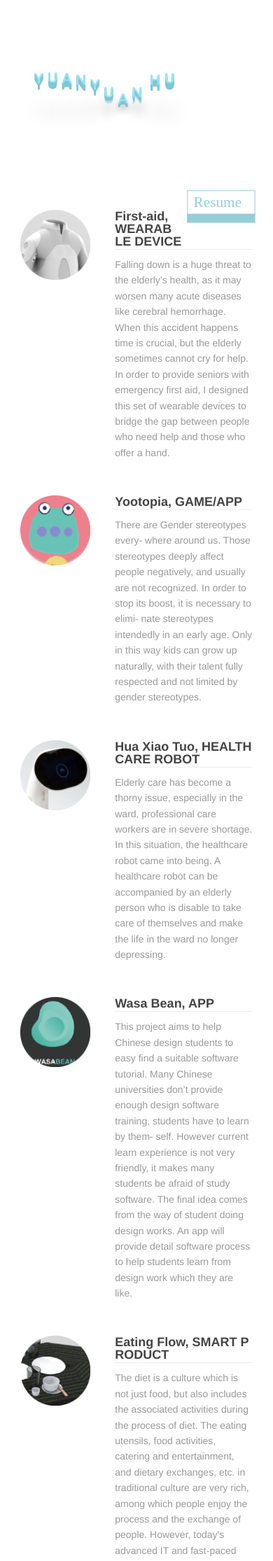
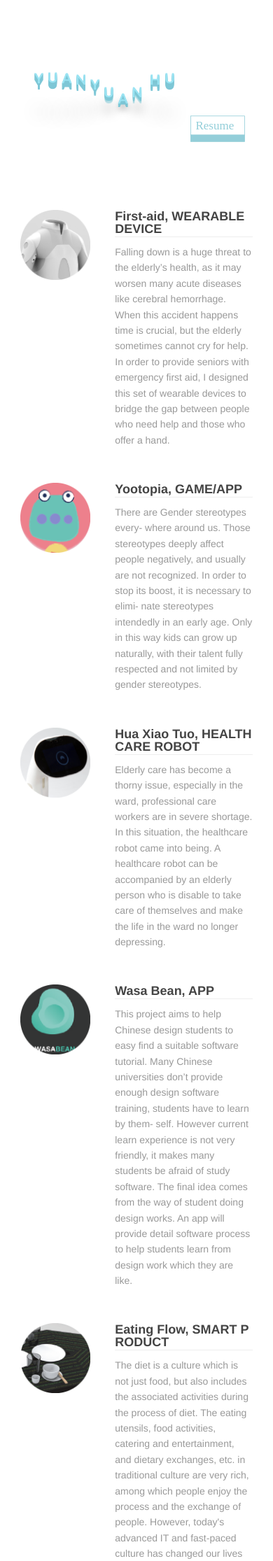
Before and after one commit to yuanyuanhu96/Potfolio-Archive, a Jekyll site: the page built from index.md, in a window 390 px wide. Shown: the top 2231 px of the page at 70% size. Built offline with Jekyll 4.4.1, drawn with Linux system fonts in a browser that asks for light colours.

Commit message:
Add files via upload

```diff
--- a/_includes/style.css
+++ b/_includes/style.css
@@ -65,20 +65,24 @@
   font-size: 100%;
   vertical-align: baseline;
 }
+
 body {
   line-height: 1;
   color: #000;
   background: #fff;
 }
+
 ol,
 ul {
   list-style: none;
 }
+
 table {
   border-collapse: separate;
   border-spacing: 0;
   vertical-align: middle;
 }
+
 caption,
 th,
 td {
@@ -86,9 +90,11 @@
   font-weight: normal;
   vertical-align: middle;
 }
+
 a img {
   border: none;
 }
+
 article,
 aside,
 canvas,
@@ -109,6 +115,7 @@
   outline: 0;
   display: block;
 }
+
 audio,
 canvas,
 video {
@@ -116,63 +123,67 @@
   *display: inline;
   *zoom: 1;
 }
+
 audio:not([controls]),
 [hidden] {
   display: none;
 }
+
 * {
   -webkit-box-sizing: border-box;
   -moz-box-sizing: border-box;
   box-sizing: border-box;
 }
+
 *:before,
 *:after {
   -webkit-box-sizing: border-box;
   -moz-box-sizing: border-box;
   box-sizing: border-box;
 }
+
 * {
-  -webkit-tap-highlight-color: rgba(0,0,0,0);
+  -webkit-tap-highlight-color: rgba(0, 0, 0, 0);
 }
+
 body {
   font-family: Helvetica, Tahoma, Arial, 'Hiragino Sans GB', '\51AC\9752\9ED1\4F53', 'Microsoft YaHei', '\5FAE\8F6F\96C5\9ED1', STXihei, '\534E\6587\7EC6\9ED1', SimSun, '\5B8B\4F53', Heiti, '\9ED1\4F53', sans-serif;
   font-size: 16px;
 }
+
 @media screen and (max-width: 767px) {
   body {
     font-size: 14px;
   }
 }
+
 a {
   color: #4a75b5;
   text-decoration: none;
   outline: none;
 }
+
 a:hover {
   text-decoration: underline;
 }
+
 a.external {
   padding-right: 13px;
   background: url("/images/icons.gif") no-repeat right 1px;
 }
+
 a.external:hover {
   background-position: right -15px;
 }
 
-
-
 a.NaviProject {
-text-decoration:none;
+  text-decoration: none;
   color: #000000;
 }
 
-a.NaviProject:hover {background-color:#9BE4F3;}
-
-
-
-
-
-
+a.NaviProject:hover {
+  background-color: #9BE4F3;
+}
 
 .index-wrapper .aside {
   position: relative;
@@ -181,47 +192,49 @@
   padding top: 100px;
   //background: #D5FFFF;
 }
+
 @media screen and (max-width: 767px) {
   .index-wrapper .aside {
     position: relative;
     width: 100%;
     height: 200px;
     max-width: none;
-
   }
 }
+
 .index-wrapper .info-card {
   position: relative;
   margin: 100px auto;
   width: 80%;
   text-align: middle;
   background: #D5D8FF;
+}
 
-}
 @media screen and (max-width: 767px) {
   .index-wrapper .info-card {
     text-align: center;
   }
 }
+
 .index-wrapper .info-card h1 {
   font-size: 10px;
   color: #fff;
   margin-bottom: 20px;
-  text-shadow: 0 0 80px rgba(255,255,255,0.5);
+  text-shadow: 0 0 80px rgba(255, 255, 255, 0.5);
   letter-spacing: 0.15em;
-  text-shadow: rgba(255,255,255,0.5) 0 0 15px, rgba(255,255,255,0.5) 0 0 10px;
+  text-shadow: rgba(255, 255, 255, 0.5) 0 0 15px, rgba(255, 255, 255, 0.5) 0 0 10px;
 }
+
 .index-wrapper .info-card a {
   margin: 0 15px;
 }
 
-
 .Me {
   float: left;
-  font-size: 5px;
+  font-size: 10px;
   color: #696969;
   text-shadow: 0px 0px;
-	font:Georgia;
+  font: Georgia;
   font-style: normal;
   font-weight: 600;
   margin-top: 50 px;
@@ -229,6 +242,11 @@
   //background-color: #FFB6C1;//测试区域
 }
 
+@media screen and (max-width: 767px) {
+.Me {
+  font-size: 5px;
+}
+}
 
 /* JUMP */
 h1 {
@@ -242,18 +260,16 @@
   height: 100px;
   //margin: auto;
   //display: block;
-
   text-align: left;
 }
+
 h1 span {
   position: relative;
   top: 10px;
   display: inline-block;
-
   -webkit-animation: bounce 0.5s ease infinite alternate;
-
   font-family: 'Gill Sans', cursive;
-  font-size: 30px;
+  font-size: 40px;
   color: #9BE4F3;
   text-shadow: 0 1px 0 #7EC7D6,
     0 2px 0 #7EC7D6,
@@ -267,37 +283,48 @@
     0 10px 10px rgba(0, 0, 0, .4);
 }
 
-
 @media screen and (max-width: 767px) {
   h1 span {
     font-size: 20px;
   }
 }
 
-
 h1 span:nth-child(2) {
   -webkit-animation-delay: .1s;
 }
+
 h1 span:nth-child(3) {
   -webkit-animation-delay: .2s;
 }
+
 h1 span:nth-child(4) {
   -webkit-animation-delay: .3s;
 }
+
 h1 span:nth-child(5) {
   -webkit-animation-delay: .4s;
 }
+
 h1 span:nth-child(6) {
   -webkit-animation-delay: .5s;
-}h1 span:nth-child(7) {
+}
+
+h1 span:nth-child(7) {
   -webkit-animation-delay: .6s;
-}h1 span:nth-child(8) {
+}
+
+h1 span:nth-child(8) {
   -webkit-animation-delay: .7s;
-}h1 span:nth-child(9) {
+}
+
+h1 span:nth-child(9) {
   -webkit-animation-delay: .8s;
-}h1 span:nth-child(10) {
+}
+
+h1 span:nth-child(10) {
   -webkit-animation-delay: .9s;
 }
+
 h1 span:nth-child(11) {
   -webkit-animation-delay: 1s;
 }
@@ -306,7 +333,6 @@
 @-webkit-keyframes bounce {
   100% {
     top: -20px;
-
     text-shadow: 0 1px 0 #7EC7D6,
       0 2px 0 #7EC7D6,
       0 3px 0 #7EC7D6,
@@ -320,20 +346,23 @@
   }
 }
 
-.resume
-{
+.resume {
   position: relative;
- width: 100px;
-  height: 50px;
+  width: 80px;
+  height: 40px;
   float: right;
-margin-top:50px;
+  margin-top: 50px;
 }
 
 
 
+.resume img {
+  max-width: 100%;
+  display: block;
+}
+
 
 .index-wrapper .index-content {
-
   max-width：900px;
 }
 
@@ -348,21 +377,21 @@
   width: 80%;
   margin: 0 auto;
 }
+
 @media screen and (max-width: 767px) {
   .index-wrapper .artical-list {
     width: 85%;
   }
 }
+
 .index-wrapper .artical-list li {
   margin-bottom: 50px;
 }
 
-
-
-   .project-icon{
+.project-icon {
   width: 100px;
   height: 100px;
-   border:0px solid #ccc;
+  border: 0px solid #ccc;
   float: left;
   box-sizing: border-box;
 }
@@ -376,8 +405,7 @@
   }
 }
 */
-
-   .project-text{
+.project-text {
   margin-left: 135px;
   //margin-top: 50px;
 }
@@ -389,8 +417,6 @@
   }
 }
 */
-
-
 .index-wrapper .title {
   display: block;
   font-size: 18px;
@@ -401,16 +427,19 @@
   border-bottom: 1px solid #eee;
   color: #444;
 }
+
 @media screen and (max-width: 767px) {
   .index-wrapper .title {
     font-size: 18px;
     //margin-bottom: 20px;
   }
 }
+
 .index-wrapper .title:hover {
-  background-color:#9BE4F3;
+  background-color: #9BE4F3;
   text-decoration: none;
 }
+
 .index-wrapper .title-desc {
   margin-top: 10px;
   color: #999;
@@ -418,11 +447,6 @@
   line-height: 1.6;
   font-weight: lighter;
 }
-
-
-
-
-
 
 .Foot {
   height: 170px;
@@ -435,113 +459,124 @@
   padding-top: 40px;
   font-weight: lighter;
   margin-top: 10px;
-
 }
-
-
-
 
 .body-post {
   background: #ffffff;
 }
+
 @media screen and (max-width: 767px) {
   .body-post {
     background: #fff;
   }
 }
 
-
-
-
-.NaviBar {
-	float:left;
-  width: 200px;
+.left {
+  float: left;
+  width: 140px;
   height: 500px;
-	//background-color: #5DD3EB;
-  font: bolder;
-	position:fixed;
-	padding: 20px;
+  margin-right: 20px;
+  //background-color: red;
 }
 
-
-
-
 @media screen and (max-width: 767px) {
-.NaviBar {
-	  	position:relative;
+  .left {
     width: 100%;
-	height: 200px;
-	float:none;
-	    max-width: none;
-		padding-bottom: 5px;
-
-
+    float: none;
+     height: 250px;
+     background-color: #DCF1F0;
 
 
   }
 }
 
+.right {
+  width: 140px;
+  height: 500px;
+  float: right;
+  margin-left: 20px;
+  //background-color: blue;
+}
 
+@media screen and (max-width: 767px) {
+  .right {
+    display: none;
+  }
+}
 
-.icon-Hu
+.main {
+  width: 58%;
+  margin: 0 auto;
+  overflow: hidden;
+  //background-color: green;
+}
 
-{
+@media screen and (max-width: 767px) {
+ .main  {
+     margin: 0 0;
+      width: 100%;
+  }
+}
+
+.NaviBar {
+  float: left;
+  width: 200px;
+  height: 500px;
+  //background-color: #5DD3EB;
+  font: bolder;
+  position: fixed;
+  padding: 20px;
+}
+
+@media screen and (max-width: 767px) {
+  .NaviBar {
+    position: relative;
+    width: 100%;
+    height: 200px;
+    float: none;
+    max-width: none;
+    padding-bottom: 5px;
+  }
+}
+
+.icon-Hu {
   margin-top: 100px;
   margin-left: 20px;
-
   //background-color: #FFD700;//测试区域
 }
-
 
 @media screen and (max-width: 767px) {
   .icon-Hu {
     margin-top: 20px;
     height: 200px;
-	float:left;
-
+    float: left;
   }
 }
-
-
-
 
 .Classification {
   font-size: 18px;
   margin-top: 50px;
   margin-left: 20px;
-
   //background-color: #FFD700;//测试区域
 }
-
 
 @media screen and (max-width: 767px) {
   .Classification {
     margin-top: 20px;
     height: 200px;
     margin-left: 20px;
-		float:right;
-
-
+    float: right;
   }
 }
 
-
-
-
-
-
 .NaviType {
-
   height: 24px;
   //background-color: #FA8072;
   font: bolder;
   margin-top: 10px;
 }
 
-
-
 .NaviProject {
-
   height: px;
   //background-color: #FFB6C1;//测试区域
   font: bolder;
@@ -550,25 +585,48 @@
   font-weight: 300;
 }
 
+#nav {
+  position: fixed;
+  float: right;
+  margin: 100px 10px;
+  list-style-type: none;
+  //background: #f00;
+  font: 14px Tahoma, Helvetica, Arial, Helvetica;
 
+}
 
+#nav li {
+  margin-bottom: 2px;
+}
+
+#nav a {
+  display: block;
+  padding: 5px 20px;
+  color: #888;
+  text-align: left;
+  background-color: #fff;
+  text-decoration: none;
+}
+
+#nav .current a {
+  color: #fff;
+  background: #94CDD5;
+}
 
 .post-wrapper {
-  width: 900px;
-  margin: 100px auto 50px;
+  margin: 100px auto 100px;
   background: #fff;
-  padding: 0px 0px 80px 100px;
-	    width: 85%;
+  padding: 0px 20px 80px 20px;
+  width: 100%;
+}
 
-}
 @media screen and (max-width: 767px) {
   .post-wrapper {
-    width: 85%;
-    margin: 100px auto 50px;
+    width: 90%;
+    margin: 50px auto 50px;
     padding: 0;
   }
 }
-
 
 .post-wrapper .post-title,
 .post-wrapper .post-title a {
@@ -579,14 +637,16 @@
   text-align: center;
   word-wrap: break-word;
   //Background:#ff0000
+}
 
-}
 @media screen and (max-width: 767px) {
+
   .post-wrapper .post-title,
   .post-wrapper .post-title a {
     font-size: 24px;
   }
 }
+
 .post-wrapper .post-title:hover,
 .post-wrapper .post-title a:hover {
   text-decoration: none;
@@ -599,14 +659,12 @@
   font-size: 14px;
 }
 
-
 .post-wrapper .post-methods {
   margin-bottom: 10px;
   text-align: center;
   color: #000;
   font-size: 14px;
 }
-
 
 .post-wrapper .post-tools {
   text-align: center;
@@ -615,12 +673,12 @@
   color: #000;
 }
 
-
 @media screen and (max-width: 767px) {
   .post-wrapper .post-date {
     margin-bottom: 40px;
   }
 }
+
 .post-wrapper h2 {
   font-size: 22px;
   font-weight: bold;
@@ -628,22 +686,26 @@
   border-bottom: 2px solid #eee;
   padding-bottom: 10px;
 }
+
 @media $mobiel {
   .post-wrapper h2 {
     font-size: 20px;
   }
 }
+
 .post-wrapper h3 {
   font-size: 18px;
   font-weight: bold;
   margin-bottom: 25px;
   color: #222;
 }
+
 @media screen and (max-width: 767px) {
   .post-wrapper h3 {
     font-size: 16px;
   }
 }
+
 .post-wrapper h4,
 .post-wrapper h5,
 .post-wrapper h6 {
@@ -651,10 +713,12 @@
   font-weight: bold;
   margin-bottom: 15px;
 }
+
 .post-wrapper p {
   margin-bottom: 40px;
   line-height: 1.8em;
 }
+
 .post-wrapper code {
   background: #eee;
   border: 1px solid #ccc;
@@ -664,6 +728,7 @@
   font-size: 14px;
   word-wrap: break-word;
 }
+
 .post-wrapper pre {
   background: #f7f3f7;
   padding: 20px 30px 15px;
@@ -674,143 +739,164 @@
   color: #b9bdb6;
   margin-top: -20px;
 }
+
 .post-wrapper pre code {
   background-color: transparent;
   border: none;
   padding: 0;
   word-wrap: normal;
 }
+
 @media screen and (max-width: 767px) {
   .post-wrapper pre code {
     line-height: 1em;
     font-size: 12px;
   }
 }
+
 .post-wrapper h4+pre,
 .post-wrapper h3+pre {
   margin-top: 20px;
 }
+
 .post-wrapper ul {
   margin-bottom: 25px;
   margin-left: 25px;
 }
+
 .post-wrapper ul li {
   margin-bottom: 5px;
   list-style: disc;
   line-height: 1.8em;
 }
-.post-wrapper p + ul {
+
+.post-wrapper p+ul {
   margin-top: -20px;
 }
+
 .post-wrapper ol {
   margin-bottom: 25px;
   margin-left: 25px;
 }
+
 .post-wrapper ol li {
   margin-bottom: 5px;
   list-style: decimal;
   line-height: 1.1em;
 }
+
 @media screen and (max-width: 767px) {
   .post-wrapper ol li {
     margin-bottom: 0;
     line-height: 1em;
   }
 }
+
 .post-wrapper blockquote {
   margin-left: 25px;
   font-size: 14px;
   font-style: italic;
 }
+
 .post-wrapper img {
-  max-width: 90%;
+  max-width: 100%;
   display: block;
   margin: 5px auto;
 }
+
 @media screen and (max-width: 767px) {
   .post-wrapper img {
     max-width: 100%;
   }
 }
+
 .post-wrapper table {
   margin: 0 auto;
 }
 
-
-
-
-
 .about-wrapper {
-
   background: #fff;
   margin: 0 auto;
   padding: 0px 0px 80px 100px;
   width: 85%;
 }
+
 @media screen and (max-width: 767px) {
   .about-wrapper {
     width: 100%;
     padding: 30px 7.5% 30px;
   }
 }
+
 .about-wrapper .aboutme {
   zoom: 1;
 }
+
 .about-wrapper .aboutme:before,
 .about-wrapper .aboutme:after {
   content: "";
   display: table;
 }
+
 .about-wrapper .aboutme:after {
   clear: both;
 }
+
 .about-wrapper .aboutme h2 {
   margin-bottom: 20px;
 }
+
 .about-wrapper .aboutme h2 a {
   font-size: 18px;
 }
+
 .about-wrapper .aboutme li {
   line-height: 1.4;
   margin-bottom: 10px;
   float: left;
   width: 50%;
 }
+
 @media screen and (max-width: 767px) {
   .about-wrapper .aboutme li {
     float: none;
     width: 80%;
   }
 }
+
 .about-wrapper .aboutme a {
   color: #B1D3E2;
   font-size: 14px;
-
 }
 
 #disqus_container {
   font-size: 12px;
 }
+
 #disqus_container .share-con {
   float: right;
   margin-bottom: 20px;
 }
+
 #disqus_container a.comment {
   font-size: 14px;
 }
+
 .prettyprint {
   background: #f7f3f7;
   border: 0 !important;
 }
+
 .pln {
   color: #1b181b;
 }
+
 ol.linenums {
   margin-top: 0;
   margin-bottom: 0;
   color: #B1D3E2;
+}
 
-}
 li.L0,
 li.L1,
 li.L2,
@@ -825,61 +911,79 @@
   background-color: #f7f3f7;
   list-style-type: decimal;
 }
+
 @media screen {
   .str {
     color: #918b3b;
   }
+
   .kwd {
     color: #7b59c0;
   }
+
   .com {
     color: #5a7b8c;
   }
+
   .typ {
     color: #516aec;
   }
+
   .lit {
     color: #a65926;
   }
+
   .pun {
     color: #1b181b;
   }
+
   .opn {
     color: #1b181b;
   }
+
   .clo {
     color: #1b181b;
   }
+
   .tag {
     color: #ca402b;
   }
+
   .atn {
     color: #a65926;
   }
+
   .atv {
     color: #159393;
   }
+
   .dec {
     color: #a65926;
   }
+
   .var {
     color: #ca402b;
   }
+
   .fun {
     color: #516aec;
   }
 }
+
 .wiki h2 {
   cursor: pointer;
 }
+
 .wiki ul {
   margin-left: 30px;
   margin-bottom: 20px;
   list-style: disc;
 }
+
 .wiki ul li {
   margin-bottom: 5px;
 }
+
 .wiki ul ul {
   list-style: circle;
   margin-top: 10px;
```
Lines whose indentation alone changed are shown as unchanged.
